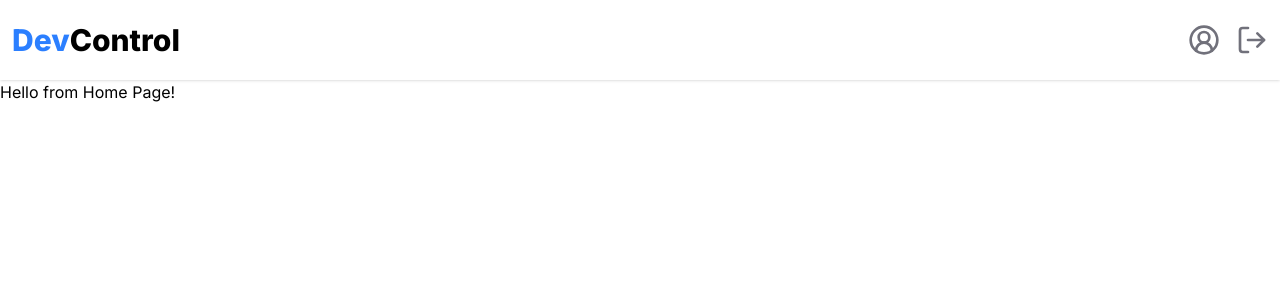
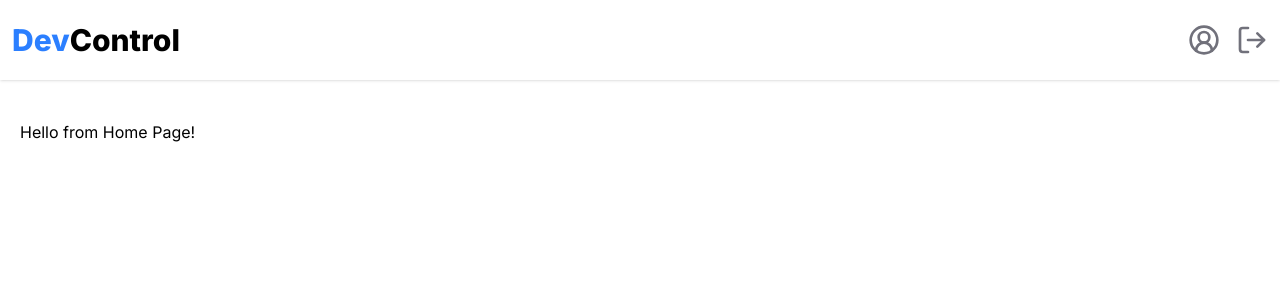
Before and after one commit to odevalison/devcontrole-nextjs, a Next.js app: page / in a window 1280 px wide. Shown: the top 300 px of the page. Built offline with nearby package versions, Linux system fonts and the light colour scheme.

Commit message:
feat: add container component

```diff
--- a/src/app/layout.tsx
+++ b/src/app/layout.tsx
@@ -3,6 +3,7 @@ import "./globals.css";
 import type { Metadata } from "next";
 import { Inter } from "next/font/google";
 
+import { Container } from "@/components/container";
 import { Header } from "@/components/header";
 
 const inter = Inter({ subsets: ["latin"] });
@@ -21,7 +22,7 @@ export default function RootLayout({
     <html lang="en">
       <body className={`${inter.className} antialiased`}>
         <Header />
-        {children}
+        <Container>{children}</Container>
       </body>
     </html>
   );
--- /dev/null
+++ b/src/components/container/index.tsx
@@ -0,0 +1,5 @@
+export function Container({ children }: { children: React.ReactNode }) {
+  return (
+    <div className="h-[calc(100dvh-80px)] w-dvw px-5 py-10">{children}</div>
+  );
+}
```
